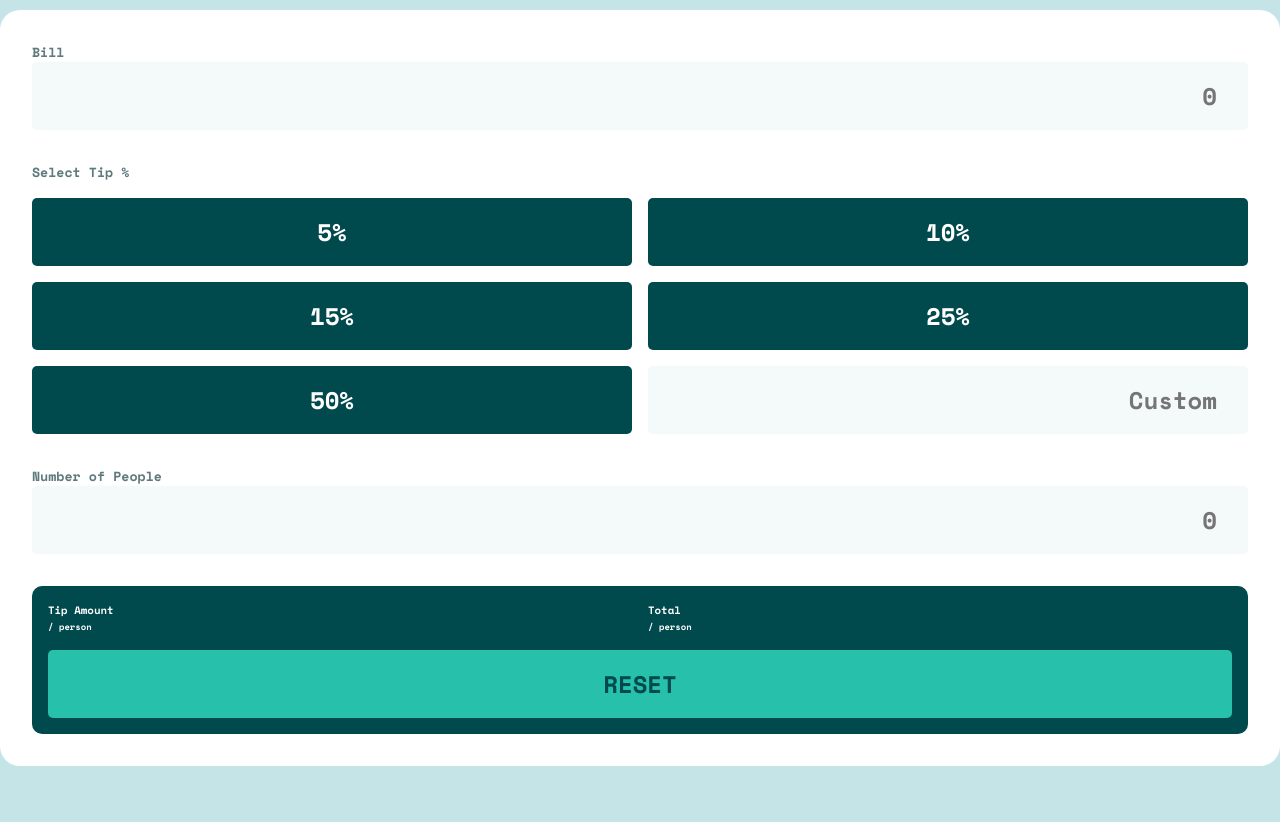
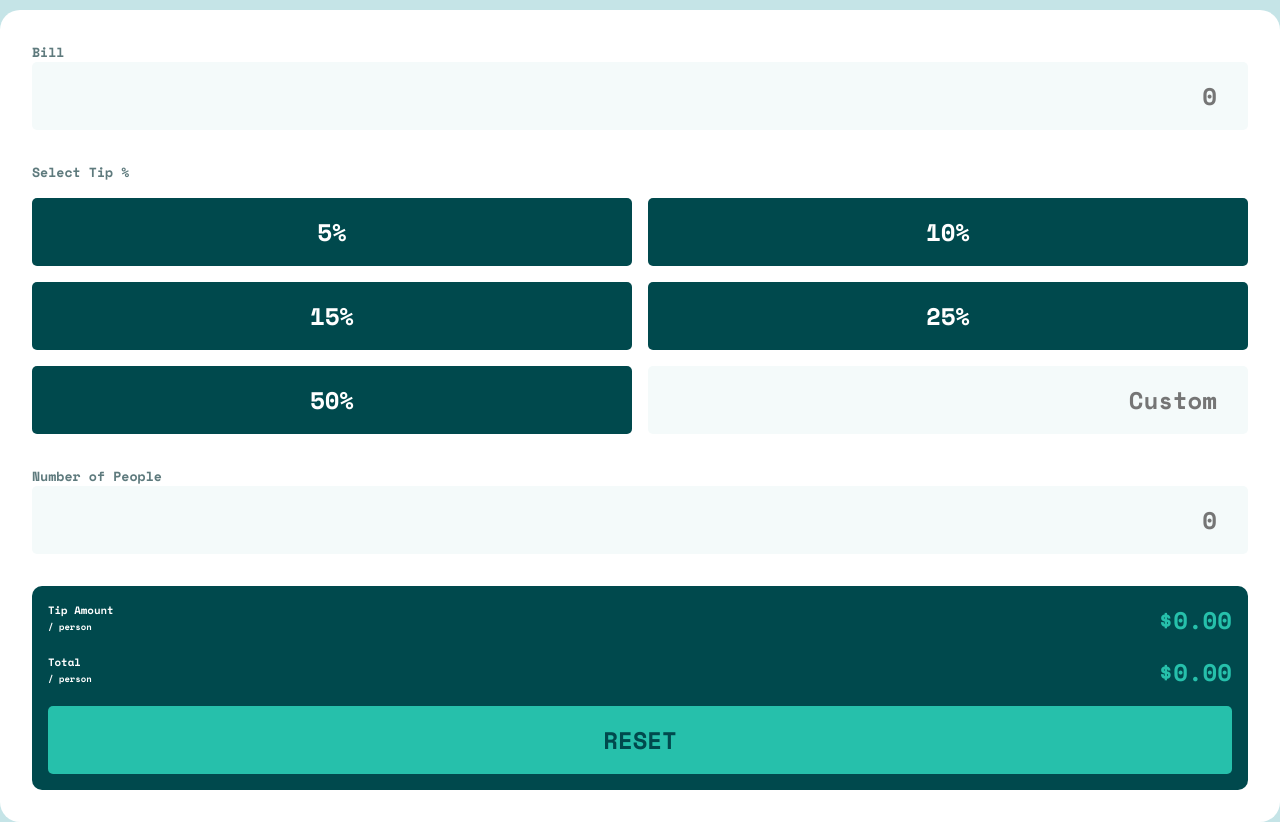
Before and after one commit to emiliaquerino/tip-calculator-app, a plain HTML site: page index.html in a window 1280 px wide. Shown: the part 124-946 px from the top of the page. Before the commit the page ends 890 px from the top, so only its background shows below. Drawn offline with nearby package versions, Linux system fonts and the light colour scheme.

Commit message:
Add classes display em total-section

```diff
--- a/index.html
+++ b/index.html
@@ -35,7 +35,9 @@
 
       <section class="total-section">
         <h6>Tip Amount<br><small>/ person</small></h6>
+        <h1 class="display-tip-amount">$0.00</h1>
         <h6>Total<br><small>/ person</small></h6>
+        <h1 class="display-total">$0.00</h1>
         <button>RESET</button>
       </section>
 
```
